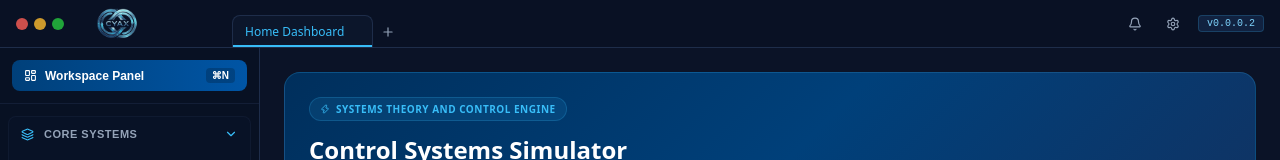
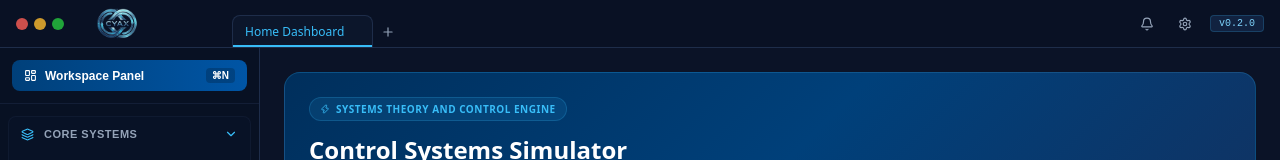
Before and after one commit to ahsmr/Cyax, a React (Vite) app: page / in a window 1280 px wide. Shown: the top 160 px of the page. Built offline with nearby package versions, Linux system fonts and the light colour scheme.

Commit message:
Automated the Version Count and added proper docs to the App.tsx

```diff
--- a/package.json
+++ b/package.json
@@ -1,7 +1,7 @@
 {
   "name": "cyax",
   "private": true,
-  "version": "0.0.0",
+  "version": "0.2.0",
   "type": "module",
   "scripts": {
     "dev": "vite",
--- a/src/App.tsx
+++ b/src/App.tsx
@@ -5,21 +5,57 @@ import { HomeContent } from './components/HomeContent';
 import type { Tab } from './types';
 import SystemAnalysis from './components/SystemAnalysis';
 
+/**
+ * * ViewType
+ * Defines the allowed view components mounted inside a tab workspace.
+ * - 'home': Default workspace dashboard / sandbox launchpad.
+ * - 'analysis': Systems theory state space / control analysis tool.
+ */
 type ViewType = 'home' | 'analysis';
 
+/**
+ * Root component of the Cyax application.
+ * Manages multi-tab workspace layouts, active tab view states ('home' | 'analysis'),
+ * and maintains DOM states across tabs using a keep-alive visibility model.
+ *
+ * @returns {JSX.Element} The top-level workspace layout with header, sidebar, and tab views.
+ */
 export default function App() {
-  // State for managing tabs and the active tab
+
+  // ==========================================
+  // 1. STATE MANAGEMENT (Tabs & Workspace Views)
+  // ==========================================
+
+  // * Master array of open tabs (maintains tab order & metadata)
   const [tabs, setTabs] = useState<Tab[]>([
     { id: 'tab-1', title: 'Home Dashboard', createdAt: Date.now() },
   ]);
+
+  // * Pointer ID to the currently visible/focused tab
   const [activeTabId, setActiveTabId] = useState<string>('tab-1');
+
+  // * Dictionary mapping each tab ID to its view content ('home' | 'analysis')
   const [tabViews, setTabViews] = useState<Record<string, ViewType>>({
     'tab-1': 'home',
   });
 
-  // Triggers cloning of active workspace homepage
+
+  // ==========================================
+  // 2. TAB LIFECYCLE HANDLERS
+  // ==========================================
+
+  /**
+   * Creates a new tab and focuses it immediately.
+   *
+   * @param viewType - The initial view component to render inside the tab (defaults to 'home')
+   * @param customTitle - Optional explicit title (e.g., 'System Analysis')
+   */
   const addTab = (viewType: ViewType = 'home', customTitle?: string) => {
+
+    // Generate a short unique ID string (e.g., "tab-a8f3k2x9q")
     const newId = `tab-${Math.random().toString(36).substr(2, 9)}`;
+
+    // Auto-increment default titles based on current Home count
     const count = tabs.filter((t) => t.title.startsWith('Home Dashboard')).length + 1;
 
     const newTab: Tab = {
@@ -28,31 +64,47 @@ export default function App() {
       createdAt: Date.now(),
     };
 
+    // Batch state updates for new tab registration
     setTabs((prev) => [...prev, newTab]);
     setTabViews((prev) => ({ ...prev, [newId]: viewType }));
     setActiveTabId(newId);
   };
 
-  // Closes a specific tab tab safely
+  /**
+   * Safely removes a tab and falls back focus to an adjacent active tab.
+   *
+   * @param id - Unique string ID of the target tab to close
+   * @param e - Mouse event trigger from the tab close button
+   */
   const closeTab = (id: string, e: React.MouseEvent) => {
+
+    // ! CRITICAL: Stop click propagation so closing a tab doesn't trigger tab selection
     e.stopPropagation();
-    if (tabs.length === 1) return; // Prevent closing the final home
+
+    // ! SAFETY GUARD: Prevent closing the last remaining tab in the workspace
+    if (tabs.length === 1) return;
 
     const currentIdx = tabs.findIndex((t) => t.id === id);
     const updatedTabs = tabs.filter((tab) => tab.id !== id);
     setTabs(updatedTabs);
 
+    // Clean up mapping reference in tabViews
     setTabViews((prev) => {
       const copy = { ...prev };
       delete copy[id];
       return copy;
     });
 
+    // * Smart Tab Fallback: If closing the active tab, pivot to adjacent tab on left
     if (activeTabId === id) {
       const fallbackTab = updatedTabs[currentIdx - 1] || updatedTabs[0];
       setActiveTabId(fallbackTab.id);
     }
   };
+
+  // ==========================================
+  // 3. LAYOUT & VIEW RENDERING
+  // ==========================================
 
   return (
     <div className="app-container">
--- a/src/components/TopBar.tsx
+++ b/src/components/TopBar.tsx
@@ -1,7 +1,7 @@
 import React from 'react';
 import { Plus, X, Settings, Bell } from 'lucide-react';
 import type { Tab } from '../types';
-
+import packageJson from '../../package.json';
 interface TopBarProps {
   tabs: Tab[];
   activeTabId: string;
@@ -9,7 +9,7 @@ interface TopBarProps {
   addTab: () => void;
   closeTab: (id: string, e: React.MouseEvent) => void;
 }
-// Expor this since the top bar is a core component of the app and will be used in multiple places, including the main App component.
+// Export this since the top bar is a core component of the app and will be used in multiple places, including the main App component.
 export const TopBar: React.FC<TopBarProps> = ({
   tabs,
   activeTabId,
@@ -79,7 +79,7 @@ export const TopBar: React.FC<TopBarProps> = ({
         <button className="util-btn">
           <Settings size={14} />
         </button>
-        <span className="version-badge">v0.0.0.2</span>
+        <span className="version-badge">v{packageJson.version}</span>
       </div>
     </header>
   );
```
